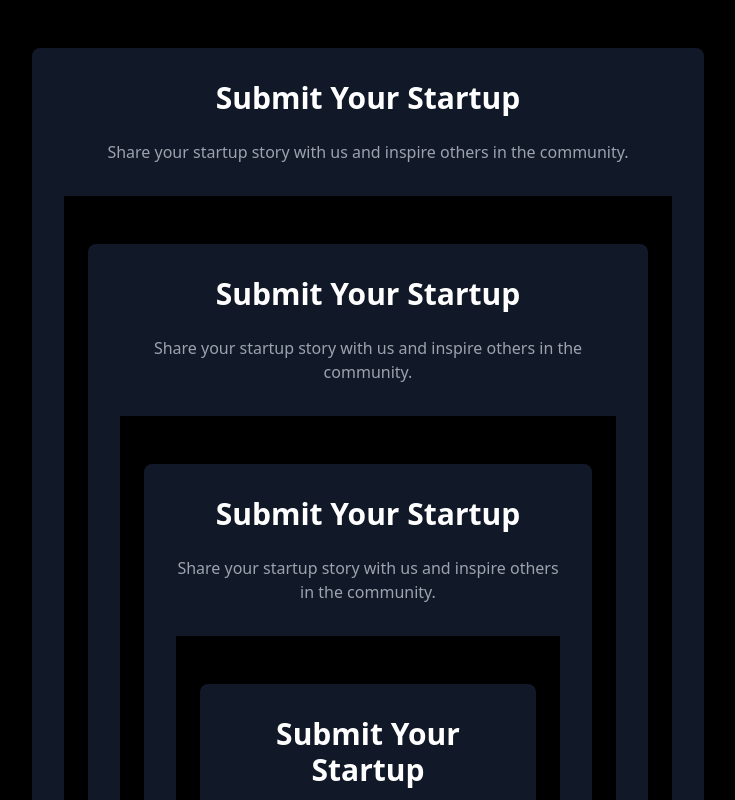
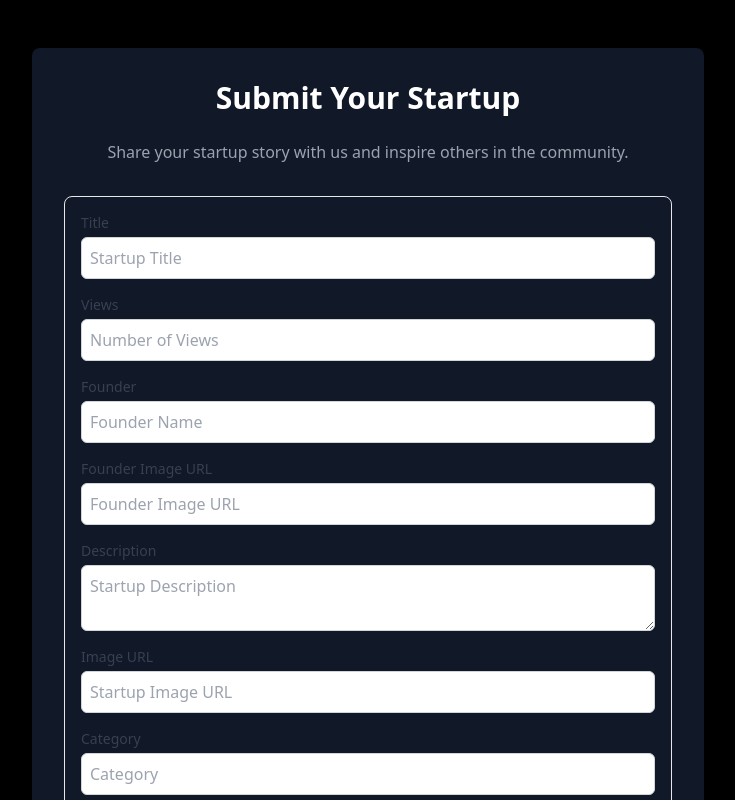
Before and after one commit to JoaDelVecchio/Start-it, a Next.js app: page /startup/create in a window 1280 px wide. Shown: the top 800 px of the page, without its empty margins (272-1007 px from the left). Built offline with nearby package versions, Linux system fonts and the light colour scheme; no server answers; sample sign-in values are in the browser's storage.

Commit message:
Add form

```diff
--- a/components/StartupForm.tsx
+++ b/components/StartupForm.tsx
@@ -1,29 +1,274 @@
-import StartupForm from "@/components/StartupForm";
-import { auth } from "@/auth";
-import { redirect } from "next/navigation";
-import React from "react";
-import { signIn } from "next-auth/react";
+"use client";
 
-const Create = async () => {
-  const session = await auth();
+import React, { useState } from "react";
+import Image from "next/image";
+import Link from "next/link";
 
-  if (!session) {
-    redirect("/api/auth/signin?callbackUrl=/create");
-  }
+const formatDate = (date: string) => new Date(date).toLocaleDateString();
+
+type Startup = {
+  _id: number;
+  _createdAt: string;
+  views: string;
+  founder: string;
+  founderImage: string;
+  description: string;
+  image: string;
+  category: string;
+  title: string;
+  startupStory: string;
+  founderStory: string;
+};
+
+const StartupForm = ({
+  addStartup,
+}: {
+  addStartup: (startup: Startup) => void;
+}) => {
+  const [formData, setFormData] = useState({
+    title: "",
+    views: "",
+    founder: "",
+    founderImage: "",
+    description: "",
+    image: "",
+    category: "",
+    startupStory: "",
+    founderStory: "",
+  });
+
+  const handleChange = (
+    e: React.ChangeEvent<HTMLInputElement | HTMLTextAreaElement>
+  ) => {
+    const { name, value } = e.target;
+    setFormData((prev) => ({ ...prev, [name]: value }));
+  };
+
+  const handleSubmit = (e: React.FormEvent) => {
+    e.preventDefault();
+    addStartup({
+      ...formData,
+      _id: Date.now(), // Generate a unique ID based on timestamp
+      _createdAt: new Date().toISOString(),
+    });
+    setFormData({
+      title: "",
+      views: "",
+      founder: "",
+      founderImage: "",
+      description: "",
+      image: "",
+      category: "",
+      startupStory: "",
+      founderStory: "",
+    });
+  };
 
   return (
-    <section className="flex flex-col items-center justify-center min-h-screen bg-black text-white px-6 py-12">
-      <div className="w-full max-w-2xl bg-gray-900 p-8 rounded-lg shadow-lg">
-        <h1 className="text-3xl font-bold mb-6 text-center">
-          Submit Your Startup
-        </h1>
-        <p className="text-gray-400 text-center mb-8">
-          Share your startup story with us and inspire others in the community.
-        </p>
-        <StartupForm />
+    <form
+      onSubmit={handleSubmit}
+      className="space-y-4 p-4 border border-gray-200 rounded-lg"
+    >
+      <div>
+        <label
+          htmlFor="title"
+          className="block text-sm font-medium text-gray-700"
+        >
+          Title
+        </label>
+        <input
+          id="title"
+          name="title"
+          value={formData.title}
+          onChange={handleChange}
+          placeholder="Startup Title"
+          className="mt-1 block w-full p-2 border border-gray-300 rounded-md"
+        />
       </div>
-    </section>
+      <div>
+        <label
+          htmlFor="views"
+          className="block text-sm font-medium text-gray-700"
+        >
+          Views
+        </label>
+        <input
+          id="views"
+          name="views"
+          value={formData.views}
+          onChange={handleChange}
+          placeholder="Number of Views"
+          className="mt-1 block w-full p-2 border border-gray-300 rounded-md"
+        />
+      </div>
+      <div>
+        <label
+          htmlFor="founder"
+          className="block text-sm font-medium text-gray-700"
+        >
+          Founder
+        </label>
+        <input
+          id="founder"
+          name="founder"
+          value={formData.founder}
+          onChange={handleChange}
+          placeholder="Founder Name"
+          className="mt-1 block w-full p-2 border border-gray-300 rounded-md"
+        />
+      </div>
+      <div>
+        <label
+          htmlFor="founderImage"
+          className="block text-sm font-medium text-gray-700"
+        >
+          Founder Image URL
+        </label>
+        <input
+          id="founderImage"
+          name="founderImage"
+          value={formData.founderImage}
+          onChange={handleChange}
+          placeholder="Founder Image URL"
+          className="mt-1 block w-full p-2 border border-gray-300 rounded-md"
+        />
+      </div>
+      <div>
+        <label
+          htmlFor="description"
+          className="block text-sm font-medium text-gray-700"
+        >
+          Description
+        </label>
+        <textarea
+          id="description"
+          name="description"
+          value={formData.description}
+          onChange={handleChange}
+          placeholder="Startup Description"
+          className="mt-1 block w-full p-2 border border-gray-300 rounded-md"
+        ></textarea>
+      </div>
+      <div>
+        <label
+          htmlFor="image"
+          className="block text-sm font-medium text-gray-700"
+        >
+          Image URL
+        </label>
+        <input
+          id="image"
+          name="image"
+          value={formData.image}
+          onChange={handleChange}
+          placeholder="Startup Image URL"
+          className="mt-1 block w-full p-2 border border-gray-300 rounded-md"
+        />
+      </div>
+      <div>
+        <label
+          htmlFor="category"
+          className="block text-sm font-medium text-gray-700"
+        >
+          Category
+        </label>
+        <input
+          id="category"
+          name="category"
+          value={formData.category}
+          onChange={handleChange}
+          placeholder="Category"
+          className="mt-1 block w-full p-2 border border-gray-300 rounded-md"
+        />
+      </div>
+      <button
+        type="submit"
+        className="bg-blue-600 text-white px-4 py-2 rounded-md hover:bg-blue-700 transition"
+      >
+        Add Startup
+      </button>
+    </form>
   );
 };
 
-export default Create;
+const PostCard = ({ post }: { post: Startup }) => {
+  return (
+    <li className="bg-white rounded-xl shadow-lg overflow-hidden border border-gray-200 flex flex-col h-full transition-transform transform hover:scale-105 hover:shadow-xl">
+      <div className="flex items-center justify-between px-4 py-3 bg-gray-50">
+        <span className="text-sm text-gray-500">
+          {formatDate(post._createdAt)}
+        </span>
+        <div className="flex items-center gap-2">
+          <span className="text-sm text-gray-500 flex items-center gap-1">
+            👀 {post.views}
+          </span>
+          <Image
+            src={post.founderImage}
+            alt={post.founder}
+            width={40}
+            height={40}
+            className="rounded-full border border-gray-300"
+          />
+        </div>
+      </div>
+      <div className="relative w-full h-40">
+        <Image
+          src={post.image}
+          alt={post.title}
+          fill
+          sizes="(max-width: 768px) 100vw, (max-width: 1200px) 50vw, 33vw"
+          className="rounded-t-lg transition-transform transform hover:scale-110 object-cover"
+        />
+      </div>
+      <div className="flex-grow px-4 py-3">
+        <Link
+          href={`/founders/${post._id}`}
+          className="block text-sm text-gray-700 mb-1 hover:text-gray-900 transition-colors"
+        >
+          {post.founder}
+        </Link>
+        <Link
+          href={`/startup/${post._id}`}
+          className="font-bold text-lg text-gray-900 mb-2 hover:underline"
+        >
+          {post.title}
+        </Link>
+        <p className="text-sm text-gray-600 line-clamp-3 hover:text-gray-800 transition-colors">
+          {post.description}
+        </p>
+      </div>
+      <div className="flex justify-between items-center px-4 py-3 bg-gray-50">
+        <span className="text-xs bg-gray-100 px-3 py-1 rounded-full text-gray-600 hover:bg-gray-200 transition-colors">
+          {post.category}
+        </span>
+        <Link
+          href={`/startup/${post._id}`}
+          className="bg-gray-900 text-white px-4 py-2 rounded-lg text-sm hover:bg-gray-700 transition-all duration-300"
+        >
+          Details
+        </Link>
+      </div>
+    </li>
+  );
+};
+
+const StartupList = () => {
+  const [startups, setStartups] = useState<Startup[]>([]);
+
+  const addStartup = (startup: Startup) => {
+    setStartups((prev) => [...prev, startup]);
+  };
+
+  return (
+    <div className="space-y-6">
+      <StartupForm addStartup={addStartup} />
+      <ul className="grid grid-cols-1 md:grid-cols-2 lg:grid-cols-3 gap-4">
+        {startups.map((startup) => (
+          <PostCard key={startup._id} post={startup} />
+        ))}
+      </ul>
+    </div>
+  );
+};
+
+export default StartupList;
```
